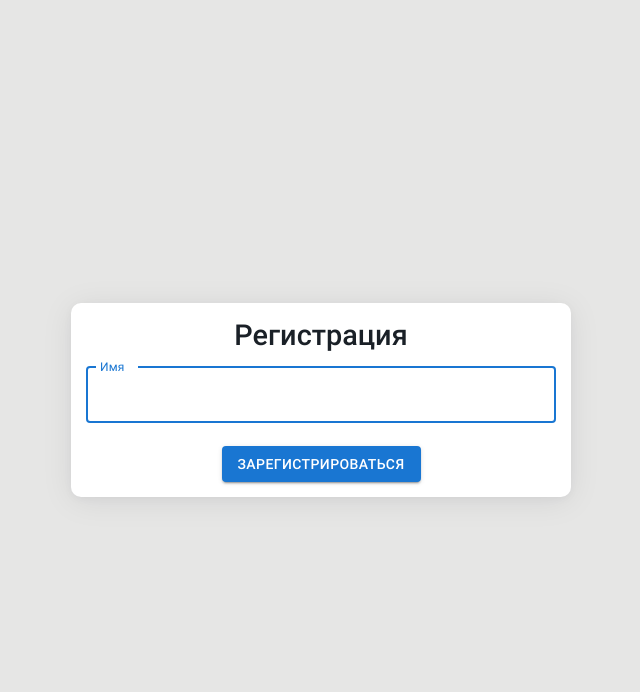
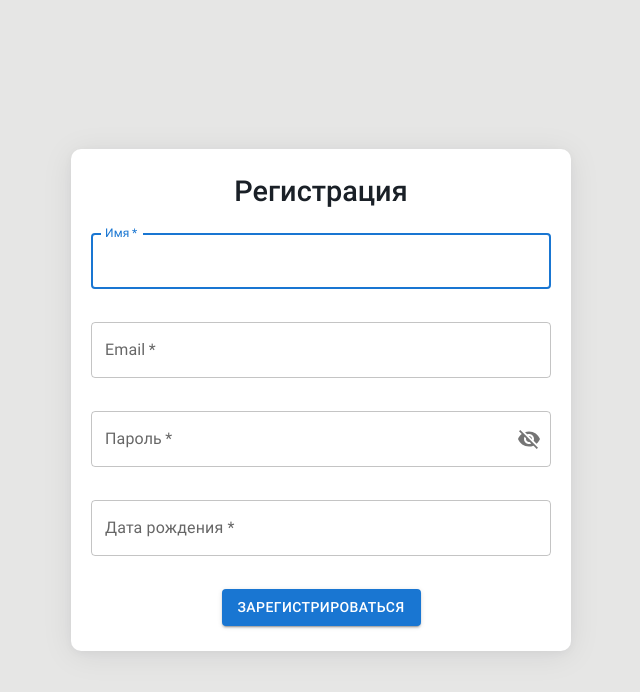
Before and after one commit to AleksandrMenshchikov/react-test, a React (Create React App) app: page / in a window 1280 px wide. Shown: the top 692 px of the page, without its empty margins (319-959 px from the left). Built offline with nearby package versions, Linux system fonts and the light colour scheme.

Commit message:
refactoring

```diff
--- a/package.json
+++ b/package.json
@@ -5,7 +5,9 @@
   "dependencies": {
     "@emotion/react": "^11.10.0",
     "@emotion/styled": "^11.10.0",
+    "@mui/icons-material": "^5.10.2",
     "@mui/material": "^5.10.2",
+    "@mui/x-date-pickers": "^5.0.0-beta.6",
     "@reduxjs/toolkit": "^1.8.5",
     "@testing-library/jest-dom": "^5.16.5",
     "@testing-library/react": "^13.3.0",
@@ -14,6 +16,8 @@
     "@types/node": "^17.0.45",
     "@types/react": "^18.0.17",
     "@types/react-dom": "^18.0.6",
+    "date-fns": "^2.29.2",
+    "moment": "^2.29.4",
     "react": "^18.2.0",
     "react-dom": "^18.2.0",
     "react-redux": "^8.0.2",
--- a/src/components/index/Index.module.css
+++ b/src/components/index/Index.module.css
@@ -14,14 +14,13 @@
   max-width: 500px;
   background-color: #fff;
   border-radius: 10px;
-  margin: auto;
-  padding: 15px;
+  padding: 25px 20px 25px;
   margin: 15px;
 }
 
 .title {
   font-size: 1.8rem;
-  margin: 0 auto 15px;
+  margin: 0 auto 25px;
   text-align: center;
   color: var(--font-color-black);
   font-weight: 500;
@@ -31,6 +30,13 @@
   display: flex;
   flex-direction: column;
   align-items: center;
+}
+
+input:-webkit-autofill,
+input:-webkit-autofill:hover,
+input:-webkit-autofill:focus,
+input:-webkit-autofill:active {
+  -webkit-box-shadow: 0 0 0 30px white inset !important;
 }
 
 .button {
@@ -44,3 +50,9 @@
 .errorInput_active {
   opacity: 1;
 }
+
+@media screen and (max-width: 500px) {
+  .innerWrapper {
+    padding: 25px 15px 25px;
+  }
+}
--- a/src/components/index/Index.tsx
+++ b/src/components/index/Index.tsx
@@ -1,27 +1,34 @@
 import styles from './Index.module.css';
 import FormControl from '@mui/material/FormControl';
-import OutlinedInput from '@mui/material/OutlinedInput';
-import InputLabel from '@mui/material/InputLabel';
 import FormHelperText from '@mui/material/FormHelperText';
 import Button from '@mui/material/Button';
-import { useDispatch, useSelector } from 'react-redux';
+import InputAdornment from '@mui/material/InputAdornment';
+import IconButton from '@mui/material/IconButton';
+import Visibility from '@mui/icons-material/Visibility';
+import VisibilityOff from '@mui/icons-material/VisibilityOff';
+import { LocalizationProvider } from '@mui/x-date-pickers/LocalizationProvider';
+import ruLocale from 'date-fns/locale/ru';
+import { DatePicker } from '@mui/x-date-pickers/DatePicker';
+import TextField from '@mui/material/TextField';
+import { AdapterDateFns } from '@mui/x-date-pickers/AdapterDateFns';
+import { useSelector } from 'react-redux';
 import { useRef } from 'react';
 import {
   setName,
   setEmail,
   setPassword,
   setDateOfBirth,
-  setGender,
-  setImage,
   setIsNameError,
   setIsEmailError,
   setIsPasswordError,
   setIsDateOfBirthError,
-  setIsGenderError,
-  setIsImageError,
-  setIsFormValidity,
+  setIsShowErrors,
+  setGender,
+  setImage,
   selectIndex,
+  setTypeInputPassword,
 } from '../../redux/features/indexSlice';
+import { useAppDispatch } from '../../redux/hooks';
 
 function Index() {
   const {
@@ -37,31 +44,79 @@ function Index() {
     isGenderError,
     image,
     isImageError,
-    isFormValidity,
+    typeInputPassword,
+    isShowErrors,
   } = useSelector(selectIndex);
-  const dispatch = useDispatch();
+  const dispatch = useAppDispatch();
   const refName = useRef<HTMLInputElement>(null);
+  const refEmail = useRef<HTMLInputElement>(null);
+  const refPassword = useRef<HTMLInputElement>(null);
+  const refDateOfBirth = useRef<HTMLInputElement>(null);
 
-  function handleFormSubmit(evt: {
-    preventDefault: () => void;
-    currentTarget: { checkValidity: () => boolean };
-  }) {
+  function handleFormSubmit(evt: { preventDefault: () => void }) {
     evt.preventDefault();
-    dispatch(setIsFormValidity(evt.currentTarget.checkValidity()));
+    dispatch(setIsShowErrors(true));
     refName.current?.checkValidity()
       ? dispatch(setIsNameError(false))
       : dispatch(setIsNameError(true));
+    refEmail.current?.checkValidity()
+      ? dispatch(setIsEmailError(false))
+      : dispatch(setIsEmailError(true));
+    refPassword.current?.checkValidity()
+      ? dispatch(setIsPasswordError(false))
+      : dispatch(setIsPasswordError(true));
+    refDateOfBirth.current?.checkValidity()
+      ? dispatch(setIsDateOfBirthError(false))
+      : dispatch(setIsDateOfBirthError(true));
   }
 
   function handleNameChange(evt: {
     currentTarget: { value: string; checkValidity: () => boolean };
   }) {
-    dispatch(setName(evt.currentTarget.value));
-    if (!isFormValidity) {
+    dispatch(setName(evt.currentTarget.value.trimStart()));
+    if (isShowErrors) {
       evt.currentTarget.checkValidity()
         ? dispatch(setIsNameError(false))
         : dispatch(setIsNameError(true));
     }
+  }
+
+  function handleEmailChange(evt: {
+    currentTarget: { value: string; checkValidity: () => boolean };
+  }) {
+    dispatch(setEmail(evt.currentTarget.value.trimStart()));
+    if (isShowErrors) {
+      evt.currentTarget.checkValidity()
+        ? dispatch(setIsEmailError(false))
+        : dispatch(setIsEmailError(true));
+    }
+  }
+
+  function handlePasswordChange(evt: {
+    currentTarget: { value: string; checkValidity: () => boolean };
+  }) {
+    dispatch(setPassword(evt.currentTarget.value.trimStart()));
+    if (isShowErrors) {
+      evt.currentTarget.checkValidity()
+        ? dispatch(setIsPasswordError(false))
+        : dispatch(setIsPasswordError(true));
+    }
+  }
+
+  function handleShowPasswordClick() {
+    if (typeInputPassword === 'text') {
+      dispatch(setTypeInputPassword('password'));
+    } else {
+      dispatch(setTypeInputPassword('text'));
+    }
+  }
+
+  function handlePasswordMouseDown(evt: { preventDefault: () => void }) {
+    evt.preventDefault();
+  }
+
+  function handleDateOfBirthChange(value: string | object | null | Date) {
+    dispatch(setDateOfBirth(value));
   }
 
   return (
@@ -70,8 +125,8 @@ function Index() {
         <h2 className={styles.title}>Регистрация</h2>
         <form className={styles.form} onSubmit={handleFormSubmit} noValidate>
           <FormControl fullWidth>
-            <InputLabel htmlFor="name">Имя</InputLabel>
-            <OutlinedInput
+            <TextField
+              variant="outlined"
               inputRef={refName}
               error={isNameError}
               type="text"
@@ -80,18 +135,135 @@ function Index() {
               onChange={handleNameChange}
               label="Имя"
               autoFocus
-              autoComplete="off"
               required
+              inputProps={{ minLength: 2, maxLength: 100 }}
+              autoComplete="name"
+              placeholder="Имя"
             />
             <FormHelperText
               error
               className={`${styles.errorInput} ${
                 isNameError && styles.errorInput_active
               }`}
+              sx={{ marginBottom: '10px' }}
             >
               Заполните поле
             </FormHelperText>
           </FormControl>
+          <FormControl fullWidth>
+            <TextField
+              variant="outlined"
+              inputRef={refEmail}
+              error={isEmailError}
+              type="email"
+              id="email"
+              value={email}
+              onChange={handleEmailChange}
+              label="Email"
+              required
+              placeholder="name@example.com"
+              autoComplete="email"
+            />
+            <FormHelperText
+              error
+              className={`${styles.errorInput} ${
+                isEmailError && styles.errorInput_active
+              }`}
+              sx={{ marginBottom: '10px' }}
+            >
+              Заполните поле
+            </FormHelperText>
+          </FormControl>
+          <FormControl fullWidth>
+            <TextField
+              variant="outlined"
+              inputRef={refPassword}
+              error={isPasswordError}
+              type={typeInputPassword}
+              id="password"
+              value={password}
+              onChange={handlePasswordChange}
+              label="Пароль"
+              required
+              placeholder="минимум 6 символов"
+              inputProps={{
+                minLength: 6,
+                maxLength: 100,
+              }}
+              autoComplete="current-password"
+              InputProps={{
+                endAdornment: (
+                  <InputAdornment position="end">
+                    <IconButton
+                      aria-label="toggle password visibility"
+                      onClick={handleShowPasswordClick}
+                      onMouseDown={handlePasswordMouseDown}
+                      edge="end"
+                    >
+                      {typeInputPassword === 'password' ? (
+                        <VisibilityOff />
+                      ) : (
+                        <Visibility />
+                      )}
+                    </IconButton>
+                  </InputAdornment>
+                ),
+              }}
+            />
+            <FormHelperText
+              error
+              className={`${styles.errorInput} ${
+                isPasswordError && styles.errorInput_active
+              }`}
+              sx={{ marginBottom: '10px' }}
+            >
+              Заполните поле (минимум 6 символов)
+            </FormHelperText>
+          </FormControl>
+          <FormControl fullWidth>
+            <LocalizationProvider
+              dateAdapter={AdapterDateFns}
+              adapterLocale={ruLocale}
+            >
+              <DatePicker
+                label="Дата рождения *"
+                value={dateOfBirth}
+                onChange={handleDateOfBirthChange}
+                minDate={new Date('01-01-1920')}
+                renderInput={(params) => {
+                  if (
+                    (!params.inputProps?.value || params.error) &&
+                    isShowErrors
+                  ) {
+                    dispatch(setIsDateOfBirthError(true));
+                  } else if (!params.inputProps?.value && isShowErrors) {
+                    dispatch(setIsDateOfBirthError(true));
+                  } else {
+                    dispatch(setIsDateOfBirthError(false));
+                  }
+                  const newParams = {
+                    ...params,
+                    inputProps: {
+                      ...params.inputProps,
+                      placeholder: 'дд.мм.гггг',
+                    },
+                    error: isDateOfBirthError ? true : false,
+                  };
+                  return <TextField variant="outlined" {...newParams} />;
+                }}
+              />
+            </LocalizationProvider>
+            <FormHelperText
+              error
+              className={`${styles.errorInput} ${
+                isDateOfBirthError && styles.errorInput_active
+              }`}
+              sx={{ marginBottom: '10px' }}
+            >
+              Заполните поле (дд.мм.гггг)
+            </FormHelperText>
+          </FormControl>
+
           <Button variant="contained" type="submit" className={styles.button}>
             Зарегистрироваться
           </Button>
--- a/src/redux/features/indexSlice.ts
+++ b/src/redux/features/indexSlice.ts
@@ -1,5 +1,5 @@
 import { createSlice, PayloadAction } from '@reduxjs/toolkit';
-import { RootState } from '../store';
+import { RootState, AppThunk } from '../store';
 
 export interface IndexState {
   name: string;
@@ -8,13 +8,14 @@ export interface IndexState {
   isEmailError: boolean;
   password: string;
   isPasswordError: boolean;
-  dateOfBirth: string;
+  dateOfBirth: string | object | null | Date;
   isDateOfBirthError: boolean;
   gender: string;
   isGenderError: boolean;
   image: string;
   isImageError: boolean;
-  isFormValidity: boolean;
+  typeInputPassword: 'text' | 'password';
+  isShowErrors: boolean;
 }
 
 const initialState: IndexState = {
@@ -24,13 +25,14 @@ const initialState: IndexState = {
   isEmailError: false,
   password: '',
   isPasswordError: false,
-  dateOfBirth: '',
+  dateOfBirth: null,
   isDateOfBirthError: false,
   gender: '',
   isGenderError: false,
   image: '',
   isImageError: false,
-  isFormValidity: true,
+  typeInputPassword: 'password',
+  isShowErrors: false,
 };
 
 export const indexSlice = createSlice({
@@ -55,7 +57,7 @@ export const indexSlice = createSlice({
     setIsPasswordError: (state, action: PayloadAction<boolean>) => {
       state.isPasswordError = action.payload;
     },
-    setDateOfBirth: (state, action: PayloadAction<string>) => {
+    setDateOfBirth: (state, action: PayloadAction<string | object | null>) => {
       state.dateOfBirth = action.payload;
     },
     setIsDateOfBirthError: (state, action: PayloadAction<boolean>) => {
@@ -73,8 +75,14 @@ export const indexSlice = createSlice({
     setIsImageError: (state, action: PayloadAction<boolean>) => {
       state.isImageError = action.payload;
     },
-    setIsFormValidity: (state, action: PayloadAction<boolean>) => {
-      state.isFormValidity = action.payload;
+    setTypeInputPassword: (
+      state,
+      action: PayloadAction<'text' | 'password'>
+    ) => {
+      state.typeInputPassword = action.payload;
+    },
+    setIsShowErrors: (state, action: PayloadAction<boolean>) => {
+      state.isShowErrors = action.payload;
     },
   },
 });
@@ -92,7 +100,8 @@ export const {
   setIsDateOfBirthError,
   setIsGenderError,
   setIsImageError,
-  setIsFormValidity,
+  setTypeInputPassword,
+  setIsShowErrors,
 } = indexSlice.actions;
 
 export const selectIndex = (state: RootState) => state.index;
```
Also changed, not shown: 1 other file (tests, documents, lock files or other folders).
